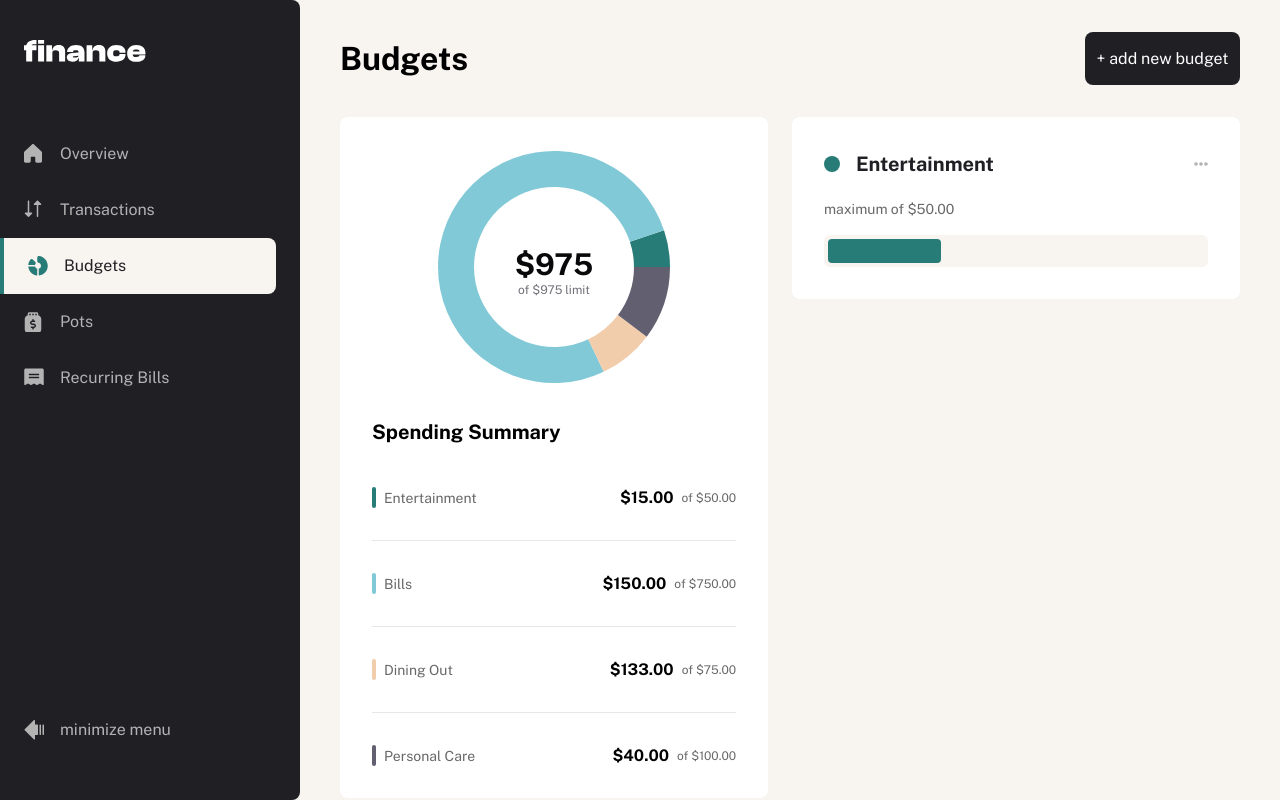
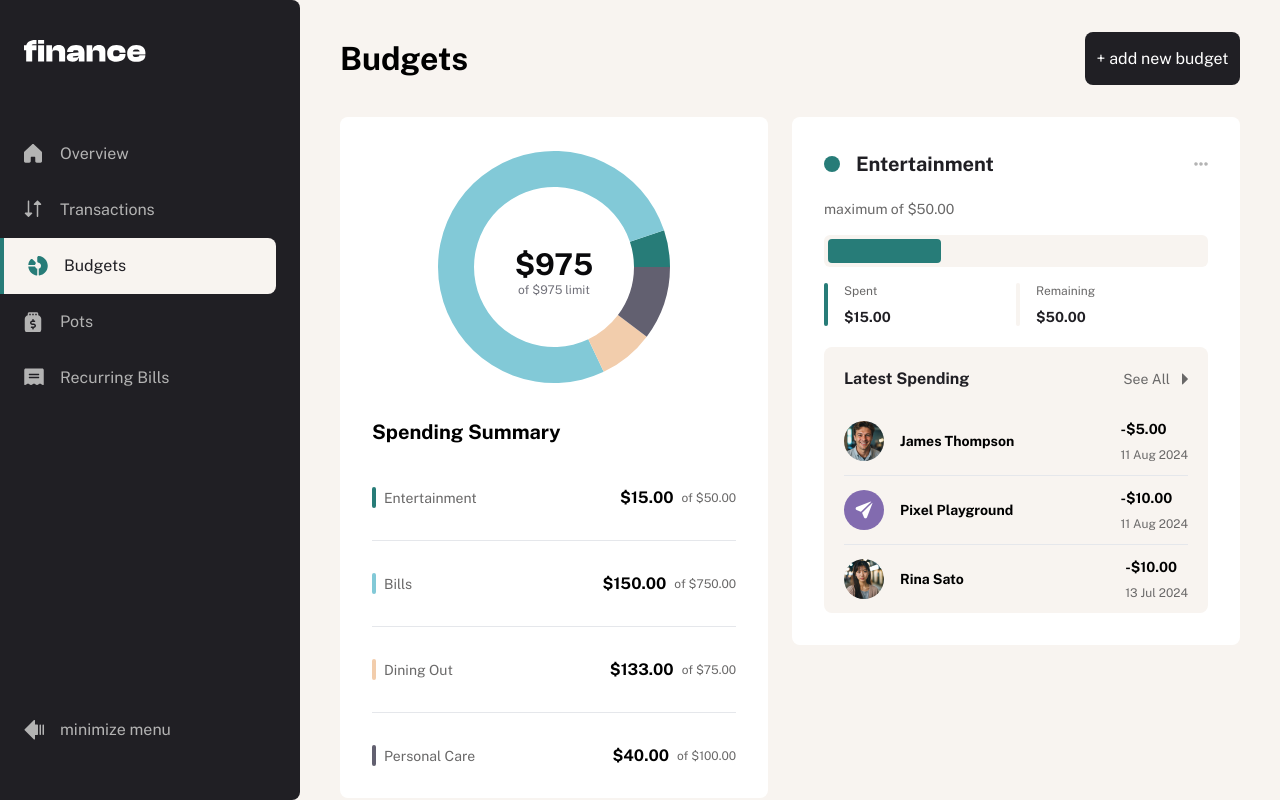
Before and after one commit to mrvicthor/personal-finance-app, a Next.js app: page /budgets in a window 1280 px wide. Built offline with nearby package versions, Linux system fonts and the light colour scheme.

Commit message:
feat(Spending.tsx): refactor code

```diff
--- a/src/features/budgets/components/Budgets.tsx
+++ b/src/features/budgets/components/Budgets.tsx
@@ -1,10 +1,11 @@
 import React from "react";
-import Image from "next/image";
-import ellipsisIcon from "../../../../public/assets/images/icon-ellipsis.svg";
+
 import { Transaction } from "@/components/transactions";
 import { Budget } from "@/components/budgetList";
-import { formatCurrency } from "@/helpers";
-import BudgetRange from "./BudgetRange";
+import Spending from "./Spending";
+import Subheader from "./Subheader";
+import Expenses from "./Expenses";
+import Title from "./Title";
 
 type BudgetProps = {
   data: Transaction[];
@@ -24,25 +25,11 @@ const Budgets = ({ data, budgetList }: BudgetProps) => {
     <div>
       {entertainments && (
         <div className="bg-white py-8 px-8 rounded-lg">
-          <div className="flex items-center gap-4 justify-between">
-            <div className="bg-[#277C78] h-4 w-4 rounded-full" />
-            <h2 className="capitalize mr-auto text-[#201F24] text-[1.25rem] font-bold">
-              entertainment
-            </h2>
-            <Image src={ellipsisIcon} alt="ellipsis" />
-          </div>
-          <div className="mt-5">
-            <p className="text-sm text-[#696868]">
-              maximum of {formatCurrency(maximumEntertainment as number)}
-            </p>
-            <div className="mt-4">
-              <div className="h-8 bg-[#F8F4F0] rounded-md py-1 px-1">
-                <BudgetRange
-                  spent={15}
-                  amount={maximumEntertainment as number}
-                />
-              </div>
-            </div>
+          <Title title="entertainment" />
+          <Spending amountSpent={15} maximum={maximumEntertainment as number} />
+          <div className="bg-[#F8F4F0] pt-5 px-5 rounded-lg mt-5">
+            <Subheader title="latest spending" description="see all" href="/" />
+            <Expenses data={entertainments} />
           </div>
         </div>
       )}
--- /dev/null
+++ b/src/features/budgets/components/Expenses.tsx
@@ -0,0 +1,62 @@
+"use client";
+import Image from "next/image";
+import { Transaction } from "@/components/transactions";
+import { motion } from "motion/react";
+import { containerVariants, formatCurrency, itemVariants } from "@/helpers";
+import React from "react";
+type ExpensesProps = {
+  data: Transaction[];
+};
+const Expenses = ({ data }: ExpensesProps) => {
+  const options: Intl.DateTimeFormatOptions = {
+    day: "numeric",
+    month: "short",
+    year: "numeric",
+  };
+  return (
+    <motion.ul
+      variants={containerVariants}
+      initial="hidden"
+      animate="visible"
+      className="mt-[0.96875rem] divide-y-[1px]"
+    >
+      {data.map((expense, index) => (
+        <motion.li
+          key={index}
+          variants={itemVariants}
+          className="flex justify-between py-3"
+        >
+          {" "}
+          <div className="flex gap-4 items-center">
+            <Image
+              src={`${expense.avatar.slice(1)}`}
+              alt={expense.name}
+              width={40}
+              height={40}
+              className="rounded-full w-8 h-8 sm:w-10 sm:h-10"
+            />
+            <span className="block text-xs sm:text-sm font-bold">
+              {expense.name}
+            </span>
+          </div>
+          <div className="flex flex-col gap-2">
+            <span
+              className={`${
+                expense.amount > 0 && "text-[#277c78]"
+              } block text-xs sm:text-sm font-bold`}
+            >
+              {expense.amount > 0
+                ? "+" + formatCurrency(expense.amount)
+                : formatCurrency(expense.amount)}
+            </span>
+            <span className="block text-[#696868] text-xs font-normal">
+              {new Date(expense.date).toLocaleDateString("en-GB", options)}
+            </span>
+          </div>
+        </motion.li>
+      ))}
+    </motion.ul>
+  );
+};
+
+export default Expenses;
--- /dev/null
+++ b/src/features/budgets/components/Spending.tsx
@@ -0,0 +1,44 @@
+import { formatCurrency } from "@/helpers";
+import React from "react";
+import BudgetRange from "./BudgetRange";
+
+type SpendingProps = {
+  amountSpent: number;
+  maximum: number;
+};
+const Spending = ({ maximum, amountSpent }: SpendingProps) => {
+  return (
+    <div className="mt-5">
+      <p className="text-sm text-[#696868]">
+        maximum of {formatCurrency(maximum as number)}
+      </p>
+      <div className="mt-4">
+        <div className="h-8 bg-[#F8F4F0] rounded-md py-1 px-1">
+          <BudgetRange spent={15} amount={maximum as number} />
+        </div>
+      </div>
+      <div className="grid grid-cols-2 mt-4">
+        <div className="flex gap-4">
+          <div className="bg-[#277C78] h-[2.6875rem] w-1 rounded-md" />
+          <div className="flex flex-col gap-2">
+            <span className="capitalize text-xs text-[#696868]">spent</span>
+            <span className="text-[#201F24] text-sm font-bold">
+              {formatCurrency(amountSpent)}
+            </span>
+          </div>
+        </div>
+        <div className="flex gap-4">
+          <div className="bg-[#F8F4F0] h-[2.6875rem] w-1 rounded-md" />
+          <div className="flex flex-col gap-2">
+            <span className="capitalize text-xs text-[#696868]">remaining</span>
+            <span className="text-[#201F24] text-sm font-bold">
+              {formatCurrency(maximum as number)}
+            </span>
+          </div>
+        </div>
+      </div>
+    </div>
+  );
+};
+
+export default Spending;
--- /dev/null
+++ b/src/features/budgets/components/Subheader.tsx
@@ -0,0 +1,26 @@
+import React from "react";
+import Image from "next/image";
+import Link from "next/link";
+import arrowRight from "../../../../public/assets/images/icon-caret-right.svg";
+
+type SubheaderProps = {
+  title: string;
+  description: string;
+  href: string;
+};
+
+const Subheader = ({ title, description, href }: SubheaderProps) => {
+  return (
+    <div className="flex justify-between items-center">
+      <h3 className="capitalize text-[#201f24] text-[1rem] font-bold">
+        {title}
+      </h3>
+      <Link href={`${href}`} className="capitalize flex gap-3">
+        <span className="text-sm text-[#696868]">{description}</span>
+        <Image src={arrowRight} alt="arrow right" />
+      </Link>
+    </div>
+  );
+};
+
+export default Subheader;
--- /dev/null
+++ b/src/features/budgets/components/Title.tsx
@@ -0,0 +1,20 @@
+import React from "react";
+import Image from "next/image";
+import ellipsisIcon from "../../../../public/assets/images/icon-ellipsis.svg";
+
+type TitleProps = {
+  title: string;
+};
+const Title = ({ title }: TitleProps) => {
+  return (
+    <div className="flex items-center gap-4 justify-between">
+      <div className="bg-[#277C78] h-4 w-4 rounded-full" />
+      <h2 className="capitalize mr-auto text-[#201F24] text-[1.25rem] font-bold">
+        {title}
+      </h2>
+      <Image src={ellipsisIcon} alt="ellipsis" />
+    </div>
+  );
+};
+
+export default Title;
```
